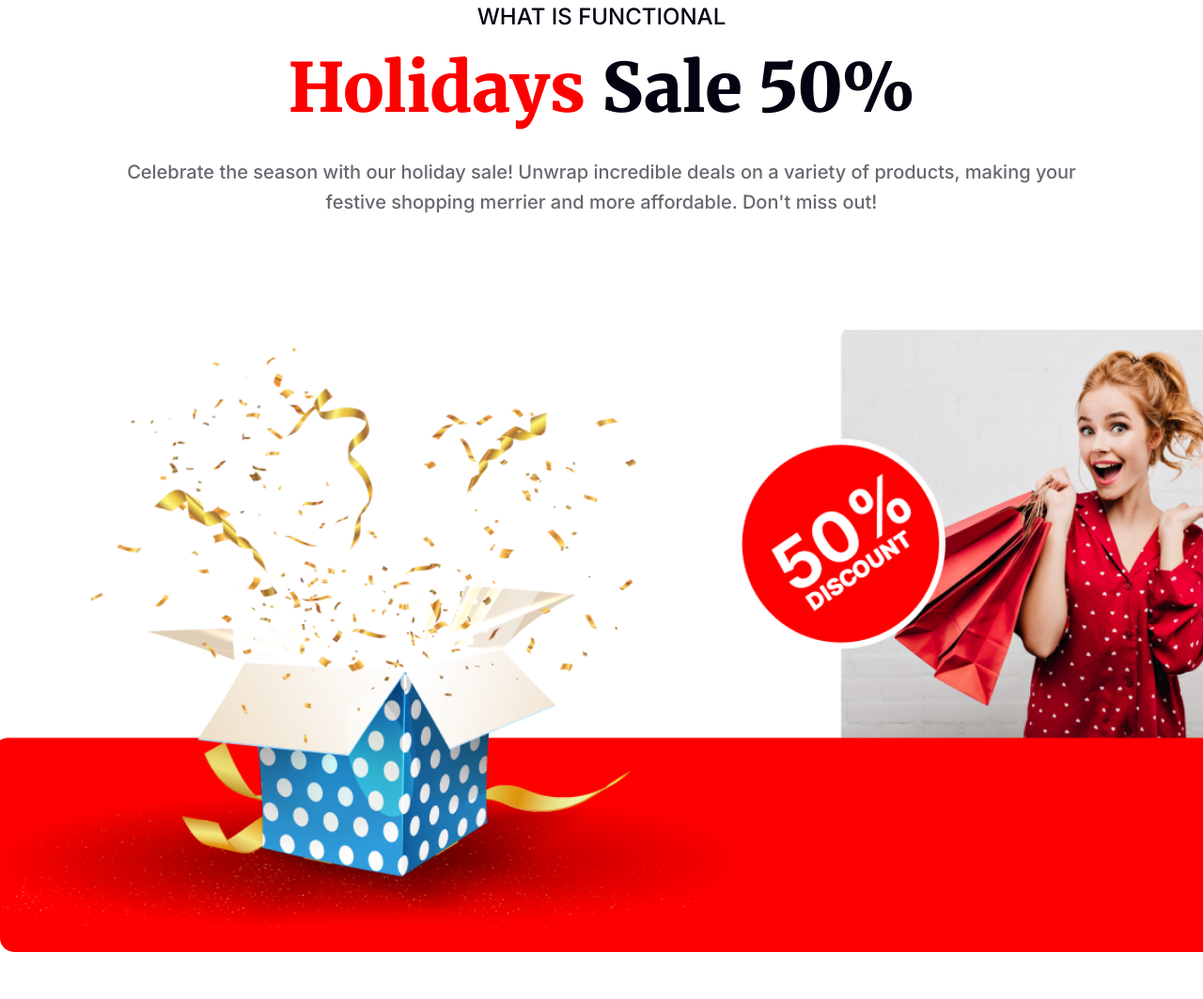
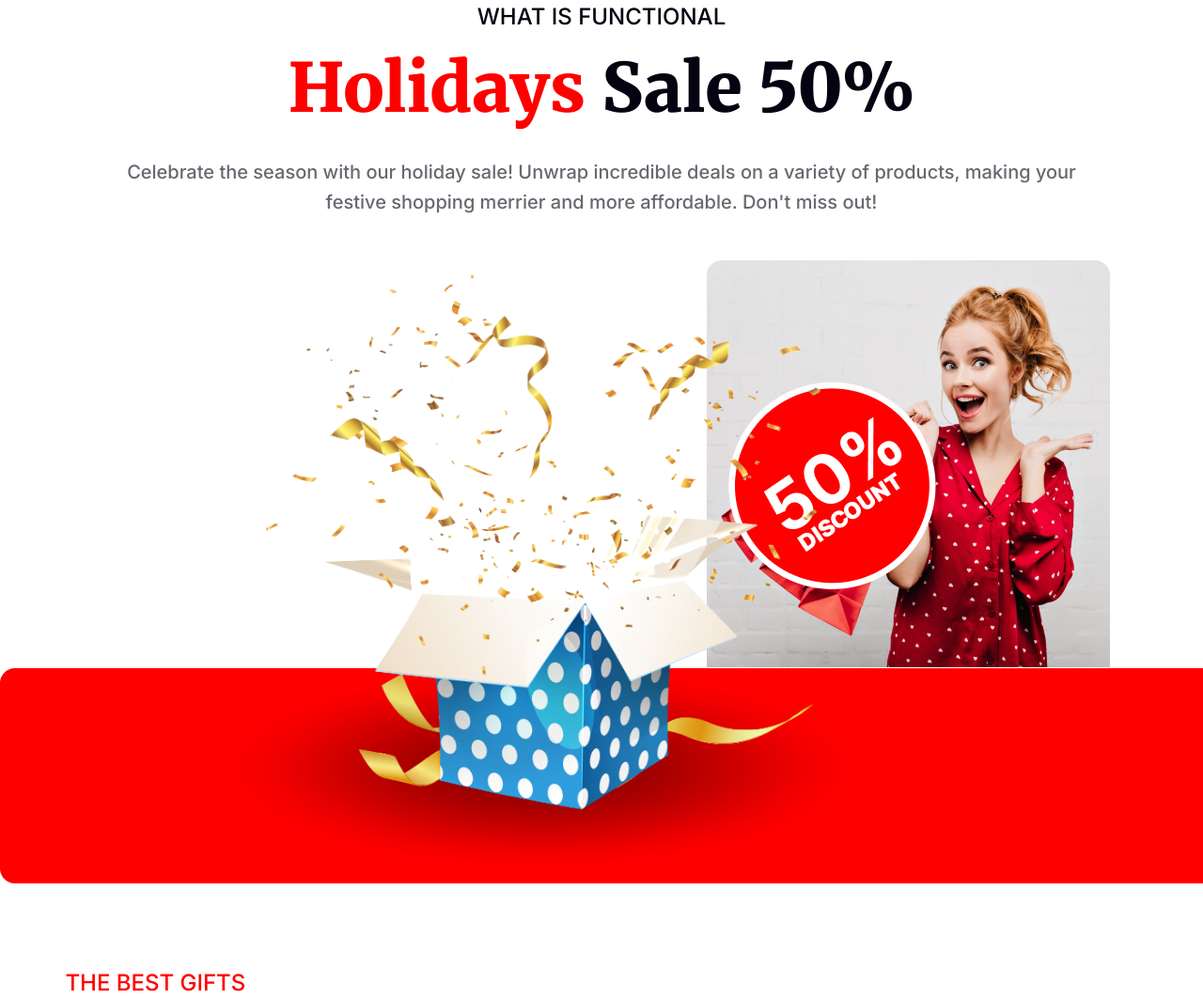
Before and after one commit to MostafijurRuman/New-Year-Landing-Page, a plain HTML site: page index.html in a window 1280 px wide. Shown: the part 3632-4695 px from the top of the page at 94% size. Drawn offline with Linux system fonts and the light colour scheme.

Commit message:
Upadte M* section

```diff
--- a/index.html
+++ b/index.html
@@ -74,7 +74,14 @@
             <h4> WHAT IS FUNCTIONAL  </h4>
             <h1>  <span>Holidays</span> Sale 50%  </h1>
             <center><p>Celebrate the season with our holiday sale! Unwrap incredible deals on a variety of products, making your festive shopping merrier and more affordable. Don't miss out!</p>
-           <div class="badar"> <img src="Images/noti.png" alt=""> </div> </center>
+                <center>
+                    <div class="magicon">
+                        <img class="lal" src="Images/Rectangle 2.png" alt="">
+                        <img class="magi" src="Images/Rectangle 1.png" alt="">
+                        <img  class="magi-dis" src="Images/Group 44.png" alt="">
+                        <img class="magi-gift" src="Images/giftb.png" alt="">
+                    </div>
+                   </center>
         </div>
 
 
--- a/style.css
+++ b/style.css
@@ -309,13 +309,36 @@ padding-bottom: 28px;
     font-style: normal;
     font-weight: 500;
     line-height: 32px; /* 160% */
+    margin-bottom: 100px;
 }
-.holiday-sle img{
+.magicon{
     width: 1320px;
-    height: 662.07px;
-    margin: 120px auto;
-    border-radius: 15px;
+    height: 700px;
+    background-repeat: no-repeat;
 }
+.magi{
+    position: absolute;
+    top: 3909px;
+    right: 99px;
+
+
+}
+.lal{
+    position: relative;
+    top: 380px;
+}
+.magi-dis{
+  position: relative;
+  left: 225px;
+  bottom: 200px;
+}
+.magi-gift{
+    position: absolute;
+    z-index: 100;
+    left: 200px;
+    top: 3909px;
+}
+
 /* Portfolio section start here */
 .portfolio{
     margin-left: 5.42%;
```
Also changed, not shown: Images/giftb.png (added).
